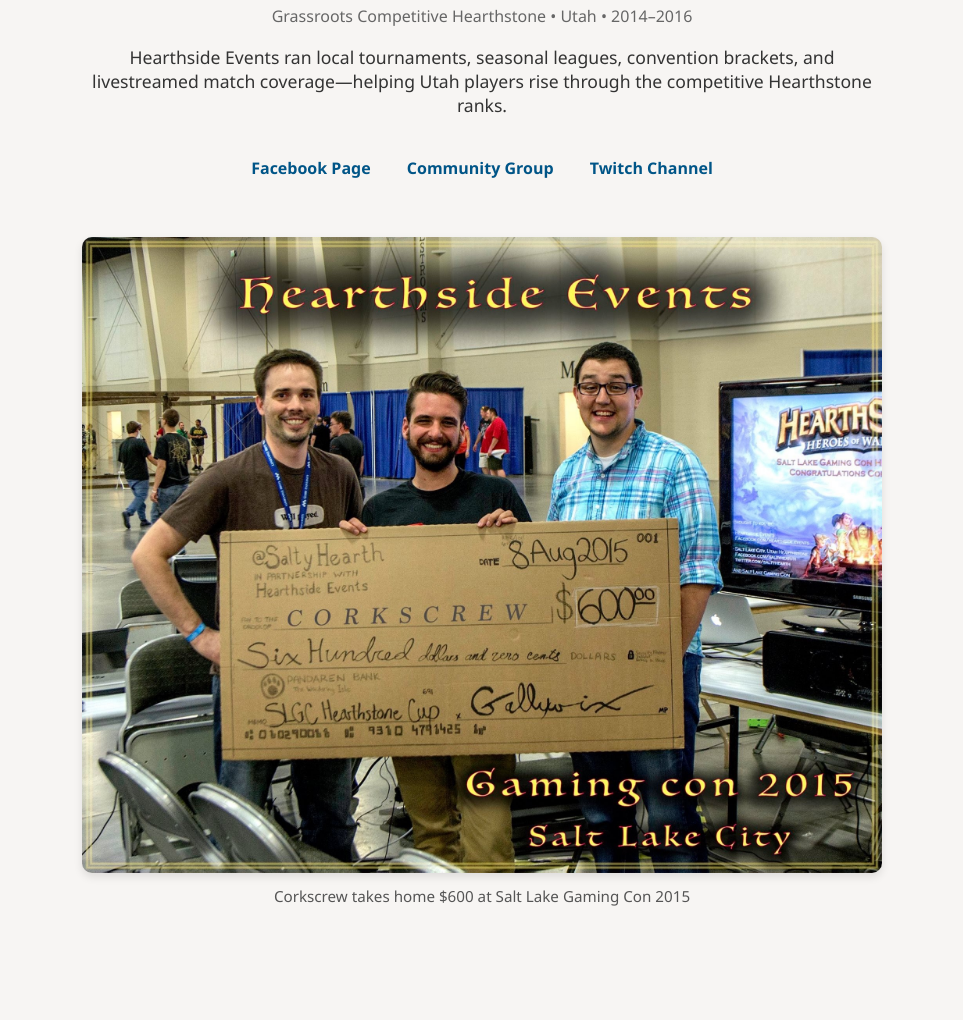
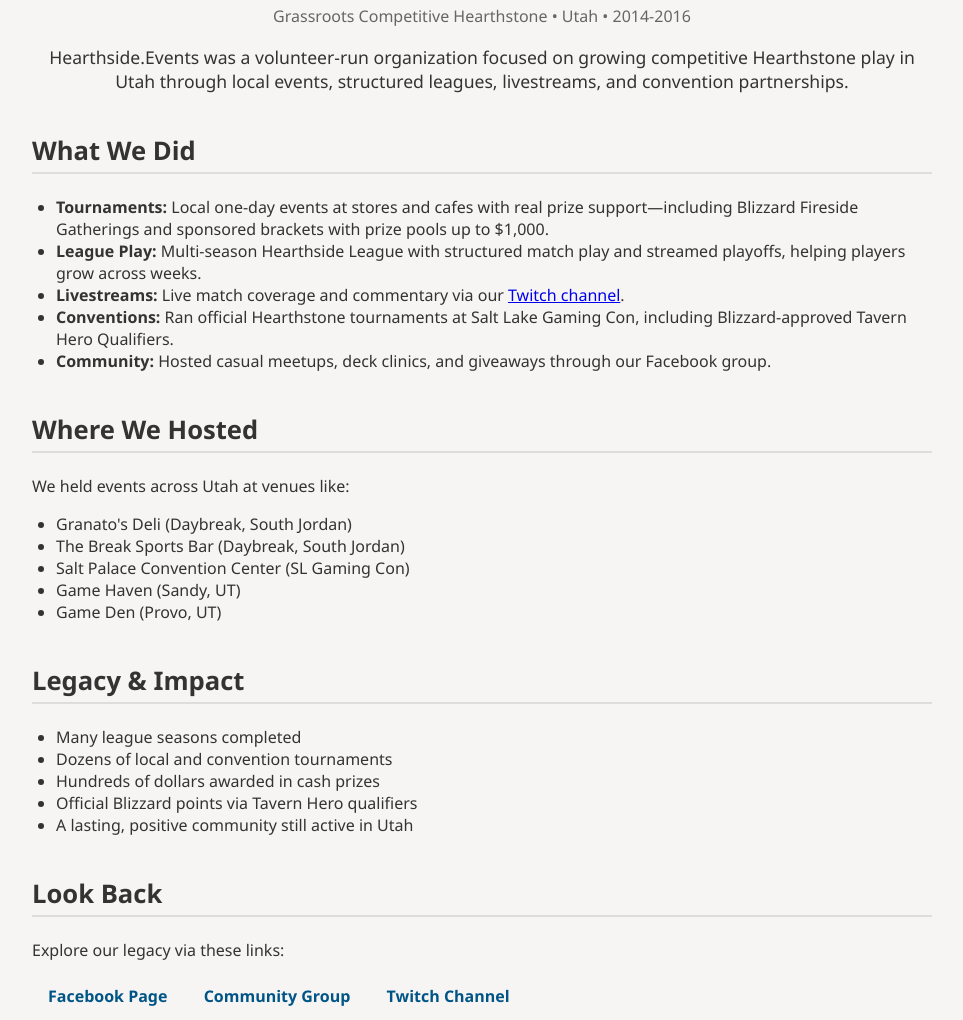
Before and after one commit to danlangford/hearthsideevents, a plain HTML site: page pages/index.html in a window 1280 px wide. Shown: the part 240-1260 px from the top of the page, without its empty margins (158-1121 px from the left). Before the commit the page ends 1194 px from the top, so only its background shows below. Drawn offline with Linux system fonts and the light colour scheme.

Commit message:
second pass

```diff
--- a/pages/index.html
+++ b/pages/index.html
@@ -12,17 +12,55 @@
     <img src="hearthsideeventslogo.jpg" alt="Hearthside Events Logo" class="logo" />
 
     <h1>Hearthside Events</h1>
-    <p class="tagline">Grassroots Competitive Hearthstone • Utah • 2014–2016</p>
+    <p class="tagline">Grassroots Competitive Hearthstone • Utah • 2014-2016</p>
 
     <p class="description">
-      Hearthside Events ran local tournaments, seasonal leagues, convention brackets, and livestreamed match coverage—helping Utah players rise through the competitive Hearthstone ranks.
+      Hearthside.Events was a volunteer-run organization focused on growing competitive Hearthstone play in Utah through local events, structured leagues, livestreams, and convention partnerships.
     </p>
 
-    <div class="legacy-links">
-      <a href="https://www.facebook.com/Hearthside.events/" target="_blank">Facebook Page</a>
-      <a href="https://www.facebook.com/groups/1611548795767162/" target="_blank">Community Group</a>
-      <a href="https://www.twitch.tv/hearthside" target="_blank">Twitch Channel</a>
-    </div>
+    <section class="section">
+      <h2>What We Did</h2>
+      <ul>
+        <li><strong>Tournaments:</strong> Local one-day events at stores and cafes with real prize support—including Blizzard Fireside Gatherings and sponsored brackets with prize pools up to $1,000.</li>
+        <li><strong>League Play:</strong> Multi-season Hearthside League with structured match play and streamed playoffs, helping players grow across weeks.</li>
+        <li><strong>Livestreams:</strong> Live match coverage and commentary via our <a href="https://www.twitch.tv/hearthside" target="_blank">Twitch channel</a>.</li>
+        <li><strong>Conventions:</strong> Ran official Hearthstone tournaments at Salt Lake Gaming Con, including Blizzard-approved Tavern Hero Qualifiers.</li>
+        <li><strong>Community:</strong> Hosted casual meetups, deck clinics, and giveaways through our Facebook group.</li>
+      </ul>
+    </section>
+
+    <section class="section">
+      <h2>Where We Hosted</h2>
+      <p>We held events across Utah at venues like:</p>
+      <ul>
+        <li>Granato's Deli (Daybreak, South Jordan)</li>
+        <li>The Break Sports Bar (Daybreak, South Jordan)</li>
+        <li>Salt Palace Convention Center (SL Gaming Con)</li>
+        <li>Game Haven (Sandy, UT)</li>
+        <li>Game Den (Provo, UT)</li>
+      </ul>
+    </section>
+
+    <section class="section">
+      <h2>Legacy & Impact</h2>
+      <ul>
+        <li>Many league seasons completed</li>
+        <li>Dozens of local and convention tournaments</li>
+        <li>Hundreds of dollars awarded in cash prizes</li>
+        <li>Official Blizzard points via Tavern Hero qualifiers</li>
+        <li>A lasting, positive community still active in Utah</li>
+      </ul>
+    </section>
+
+    <section class="section">
+      <h2>Look Back</h2>
+      <p>Explore our legacy via these links:</p>
+      <div class="legacy-links">
+        <a href="https://www.facebook.com/Hearthside.events/" target="_blank">Facebook Page</a>
+        <a href="https://www.facebook.com/groups/1611548795767162/" target="_blank">Community Group</a>
+        <a href="https://www.twitch.tv/hearthside" target="_blank">Twitch Channel</a>
+      </div>
+    </section>
 
     <div class="highlight">
       <img src="IMG_0159.JPG" alt="Gaming Con 2015 Winner" />
--- a/pages/style.css
+++ b/pages/style.css
@@ -9,7 +9,7 @@ body {
 }
 
 .container {
-  max-width: 800px;
+  max-width: 900px;
   margin: auto;
   padding: 2rem;
 }
@@ -33,6 +33,27 @@ h1 {
 .description {
   font-size: 1.1rem;
   margin-bottom: 2rem;
+}
+
+.section {
+  margin-top: 2.5rem;
+  text-align: left;
+}
+
+.section h2 {
+  font-size: 1.6rem;
+  border-bottom: 2px solid #ddd;
+  padding-bottom: 0.3rem;
+}
+
+.section ul {
+  list-style-type: disc;
+  padding-left: 1.5rem;
+  margin-top: 1rem;
+}
+
+.section p {
+  margin-top: 1rem;
 }
 
 .legacy-links a {
```
